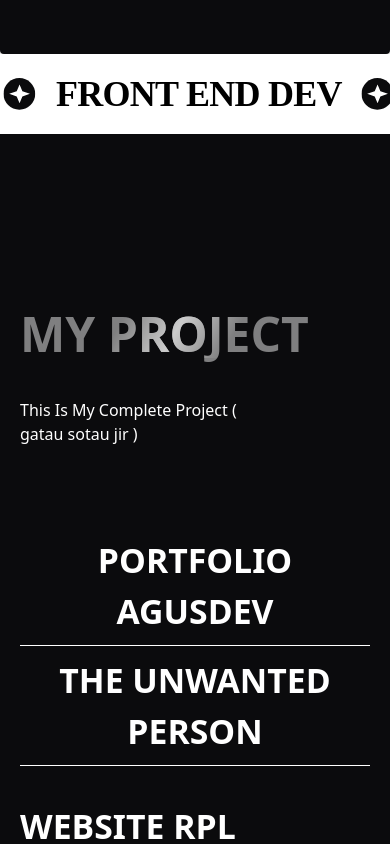
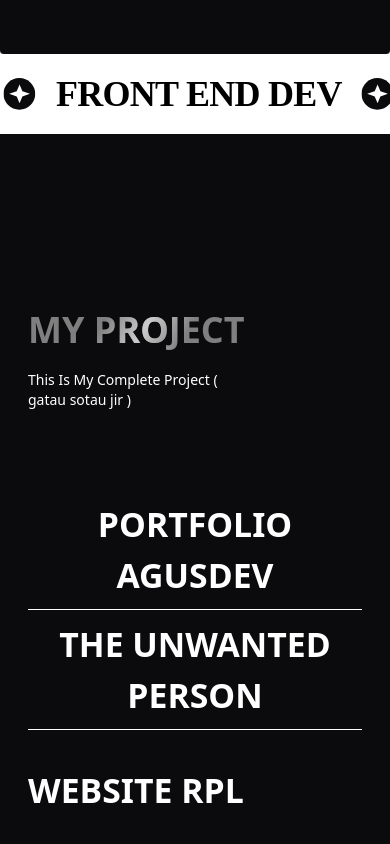
Before and after one commit to SkyzofrnDev/Portofolio-Dirga, a React (Vite) app: page / in a window 390 px wide. Shown: the part 2300-3144 px from the top of the page. Built offline with nearby package versions, Linux system fonts and the light colour scheme; a web font is replaced by a local one.

Commit message:
Project Responsive ✅

```diff
--- a/src/layout/MyProject/MyProject2.jsx
+++ b/src/layout/MyProject/MyProject2.jsx
@@ -29,12 +29,12 @@ const demoItems = [
 
 const MyProject2 = () => {
   return (
-    <div className="px-5 lg:px-20 bg-[#0b0b0d] pt-44 text-white">
+    <div className="px-7 lg:px-20 bg-[#0b0b0d] pt-44 text-white">
       <div className="xl:flex justify-between mb-20">
-        <p className="font-bold text-5xl text-white/70">
+        <p className="font-bold text-4xl md:text-5xl text-white/70">
           <ShinyTextComponent text="MY PROJECT" disabled={false} speed={3}/>
         </p>
-        <p className="w-2/3 lg:text-xl xl:text-2xl mt-10 xl:mt-0">
+        <p className="w-2/3 text-sm lg:text-xl xl:text-2xl mt-5 xl:mt-0">
           This Is My Complete Project ( gatau sotau jir )
         </p>
       </div>
```
